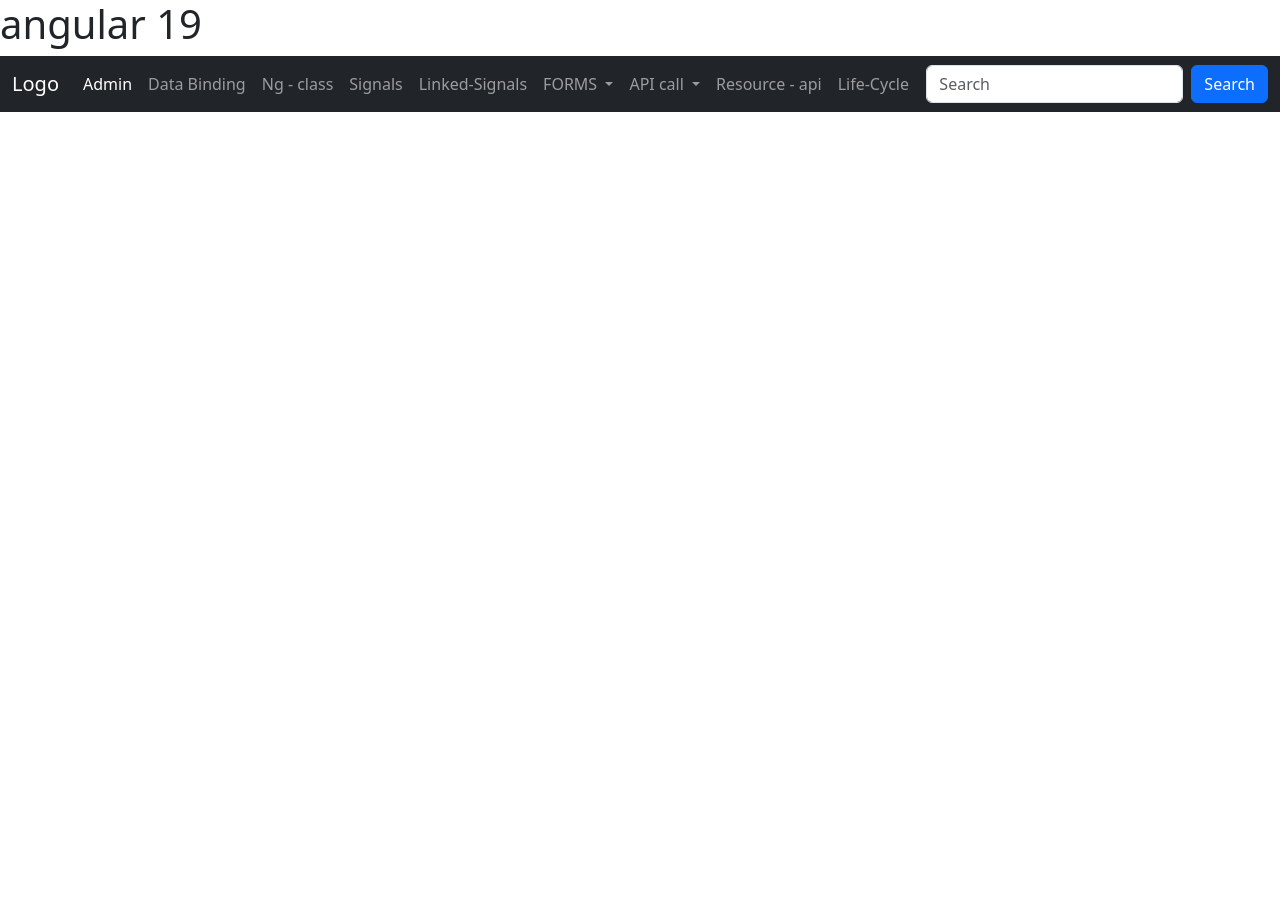
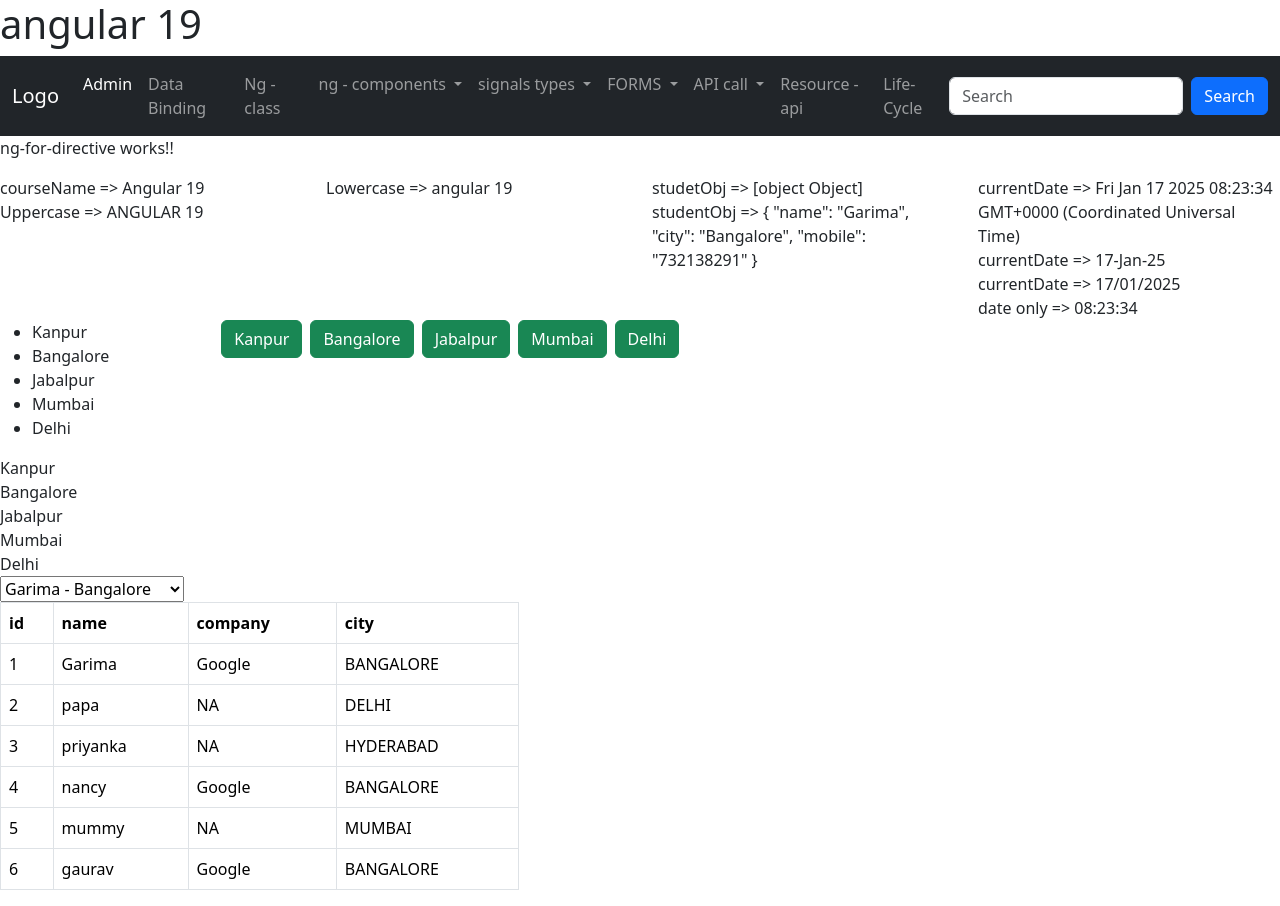
Before and after one commit to GarimaUttam/Angular19_course, an Angular app: page /ng-for in a window 1280 px wide. Before the commit this address led to /. Before the commit the page ends 800 px from the top, so only its background shows below. Built offline with nearby package versions, Linux system fonts and the light colour scheme.

Commit message:
Pipes in angular

```diff
--- a/src/app/app.component.html
+++ b/src/app/app.component.html
@@ -45,12 +45,28 @@
           <li class="nav-item">
             <a class="nav-link" routerLink="ng-class">Ng - class</a>
           </li>
-          <li class="nav-item">
-            <a class="nav-link" routerLink="signal">Signals</a>
+
+
+          <li class="nav-item dropdown">
+            <a class="nav-link dropdown-toggle" href="#" id="formsDropdown" role="button" data-bs-toggle="dropdown" aria-expanded="false">
+              ng - components
+            </a>
+            <ul class="dropdown-menu" aria-labelledby="formsDropdown">
+              <li><a class="dropdown-item" routerLink="ng-for">ngFor</a></li>
+
+            </ul>
           </li>
-          <li class="nav-item">
-            <a class="nav-link" routerLink="linked-signal">Linked-Signals</a>
+
+          <li class="nav-item dropdown">
+            <a class="nav-link dropdown-toggle" href="#" id="formsDropdown" role="button" data-bs-toggle="dropdown" aria-expanded="false">
+              signals types
+            </a>
+            <ul class="dropdown-menu" aria-labelledby="formsDropdown">
+              <li><a class="dropdown-item" routerLink="signal">signals</a></li>
+              <li><a class="dropdown-item" routerLink="linked-signal">Linked-Signals</a></li>
+            </ul>
           </li>
+
           <!-- <li class="nav-item">
             <a class="nav-link" routerLink="template-forms">Template-forms</a>
           </li>
--- a/src/app/app.routes.ts
+++ b/src/app/app.routes.ts
@@ -12,6 +12,7 @@
 import { CustomerComponent } from './components/API/customer/customer.component';
 import { ResourceAPIComponent } from './components/resource-api/resource-api.component';
 import { LifeCycleComponent } from './components/life-cycle/life-cycle.component';
+import { NgForDirectiveComponent } from './components/ng-for-directive/ng-for-directive.component';
 
 export const routes: Routes = [
     {
@@ -26,6 +27,10 @@
     {
         path: 'ng-class',
         component:NgClassComponent
+    },
+    {
+        path: 'ng-for',
+        component:NgForDirectiveComponent
     },
     {
         path: 'dataBinding',
--- a/src/app/components/ng-for-directive/ng-for-directive.component.html
+++ b/src/app/components/ng-for-directive/ng-for-directive.component.html
@@ -1,4 +1,28 @@
 <p>ng-for-directive works!!</p>
+<div class="row">
+    <div class="col-3">
+        courseName => {{courseName}}
+        <br>
+        Uppercase => {{courseName | uppercase}}
+    </div>
+    <div class="col-3">
+        Lowercase => {{courseName | lowercase}}
+    </div>
+    <div class="col-3">
+        studetObj => {{studentObj}}
+        <br>
+        studentObj => {{studentObj | json}}
+    </div>
+    <div class="col-3">
+        currentDate => {{currentDate}}
+        <br>
+        currentDate => {{currentDate | date:'dd-MMM-yy'}}
+        <br>
+        currentDate => {{currentDate | date:'dd/MM/yyyy'}}
+        <br>
+        date only => {{currentDate | date: 'hh:mm:ss'}}
+    </div>
+</div>
 
 <div class="row">
     <div class="col-2">
@@ -40,8 +64,8 @@
             <tr *ngFor="let emp of employeeArray;let srno = index">
                 <td>{{srno + 1}}</td>
                 <td>{{emp.name}}</td>
-                <td>{{emp.company}}</td>
-                <td>{{emp.city}}</td>
+                <td>{{emp.company | na}}</td>
+                <td>{{emp.city | uppercase}}</td>
             </tr>
         </tbody>
     </table>
--- a/src/app/components/ng-for-directive/ng-for-directive.component.ts
+++ b/src/app/components/ng-for-directive/ng-for-directive.component.ts
@@ -1,22 +1,31 @@
-import { NgFor } from '@angular/common';
+import { DatePipe, JsonPipe, LowerCasePipe, NgFor, UpperCasePipe } from '@angular/common';
 import { Component } from '@angular/core';
+import { NaPipe } from '../../pipes/na.pipe';
 
 @Component({
   selector: 'app-ng-for-directive',
-  imports: [NgFor],
+  imports: [NgFor,UpperCasePipe,LowerCasePipe, JsonPipe, DatePipe, NaPipe],
   templateUrl: './ng-for-directive.component.html',
   styleUrl: './ng-for-directive.component.css'
 })
 export class NgForDirectiveComponent {
   cityList:string[] = ["Kanpur", "Bangalore", "Jabalpur", "Mumbai", "Delhi"];
 
+  courseName: string = "Angular 19";
+  studentObj: any = {
+    name: 'Garima',
+    city: "Bangalore",
+    mobile: "732138291"
+  }
+
+  currentDate: Date = new Date();
 
 employeeArray: any[] = [
   {empId:1, name: "Garima", company: "Google", city:"Bangalore"},
-  {empId:2, name: "papa", company: "Rubrik", city:"Delhi"},
-  {empId:3, name: "priyanka", company: "Intuit", city:"Hyderabad"},
+  {empId:2, name: "papa", city:"Delhi"},
+  {empId:3, name: "priyanka", company: "", city:"Hyderabad"},
   {empId:4, name: "nancy", company: "Google", city:"Bangalore"},
-  {empId:5, name: "mummy", company: "loreal", city:"mumbai"},
+  {empId:5, name: "mummy", company: null, city:"mumbai"},
   {empId:6, name: "gaurav", company: "Google", city:"Bangalore"}
 ]
 
--- /dev/null
+++ b/src/app/pipes/na.pipe.ts
@@ -0,0 +1,18 @@
+import { Pipe, PipeTransform } from '@angular/core';
+
+@Pipe({
+  name: 'na'
+})
+export class NaPipe implements PipeTransform {
+
+  transform(value: unknown): unknown {
+    debugger;
+    if(value == "" || value == null || value == undefined){
+      return "NA";
+    }
+    else{
+      return value;
+    }
+  }
+
+}
```
Also changed, not shown: 1 other file (tests, documents, lock files or other folders).
